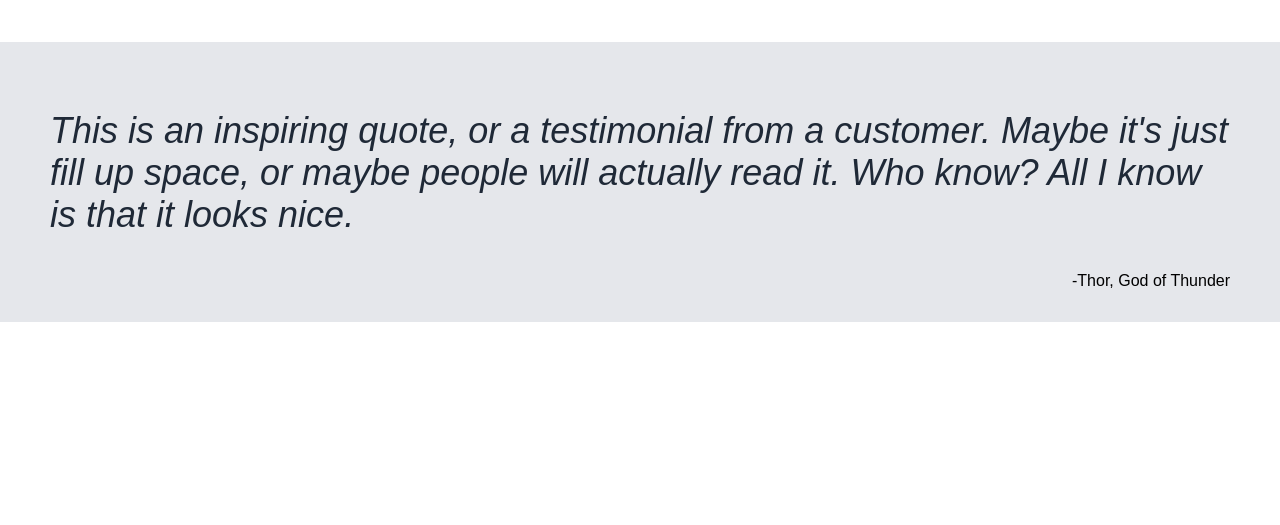
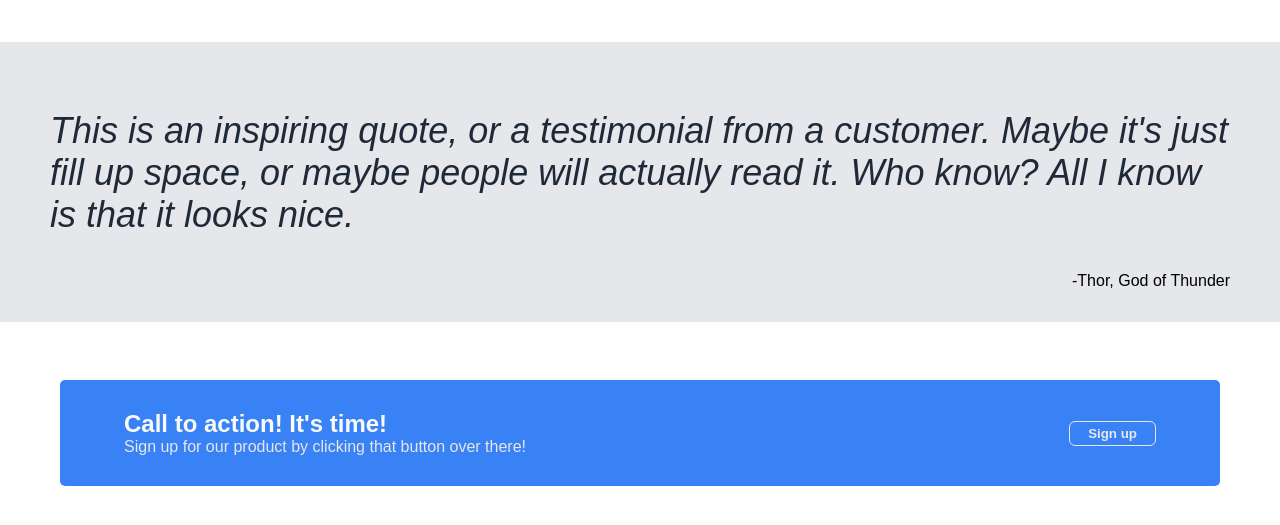
Before and after one commit to Kuku107/Landing_Page, a plain HTML site: page index.html in a window 1280 px wide. Shown: the part 455-980 px from the top of the page. Before the commit the page ends 800 px from the top, so only its background shows below. Drawn offline with Linux system fonts and the light colour scheme.

Commit message:
complete call to action

```diff
--- a/index.html
+++ b/index.html
@@ -59,6 +59,14 @@
             <p>This is an inspiring quote, or a testimonial from a customer. Maybe it's just fill up space, or maybe people will actually read it. Who know? All I know is that it looks nice.</p>
             <footer class="source">-Thor, God of Thunder</footer>
         </blockquote>
+
+        <div class="action">
+            <div class="left">
+                <p class="title">Call to action! It's time!</p>
+                <p>Sign up for our product by clicking that button over there!</p>
+            </div>
+            <button class="right">Sign up</button>
+        </div>
 </body>
 
 </html>
--- a/style.css
+++ b/style.css
@@ -114,3 +114,33 @@ blockquote p{
    margin: 0px;
    padding: 32px 50px;
   }
+
+.action{
+    background-color: #3882F6;
+    display: flex;
+    justify-content: space-between;
+    color: #E5E7EB;
+    justify-content: space-between;
+    align-items: center;
+    padding: 30px 64px;
+    margin: 58px 60px;
+    border-radius: 5px;
+}
+.action button{
+    background-color: #3882F6;
+    font-weight: bold;
+    padding: 4px 18px;
+    color: #E5E7EB;
+    height: 25px;
+    border-radius: 6px;
+    border: 1px solid #E5E7EB;
+}
+.action .title{
+    font-weight: bold;
+    margin: 0px;
+    color: #F9FAF8;
+    font-size: 24px;
+}
+.action p{
+    margin: 0px;
+}
```
